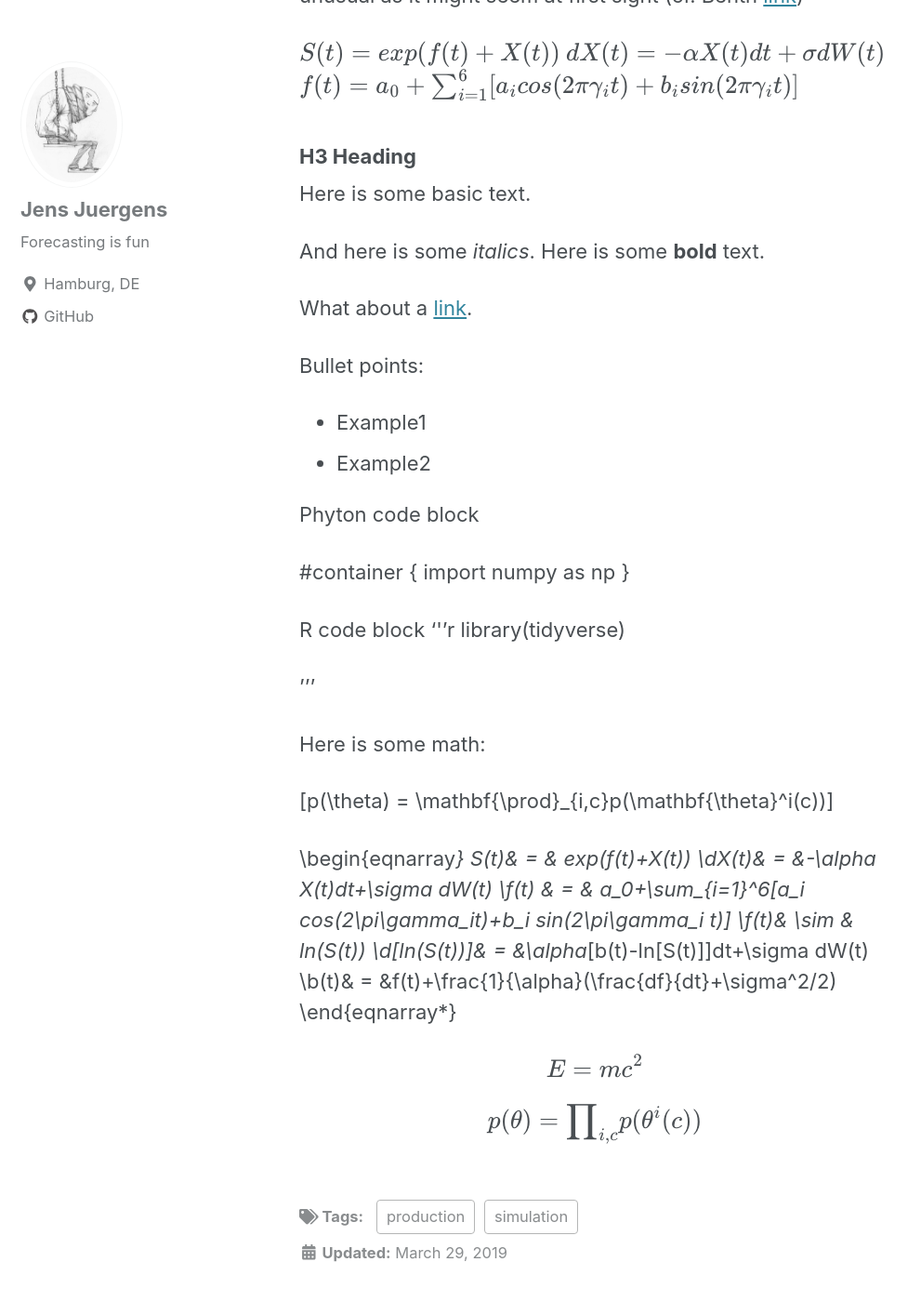
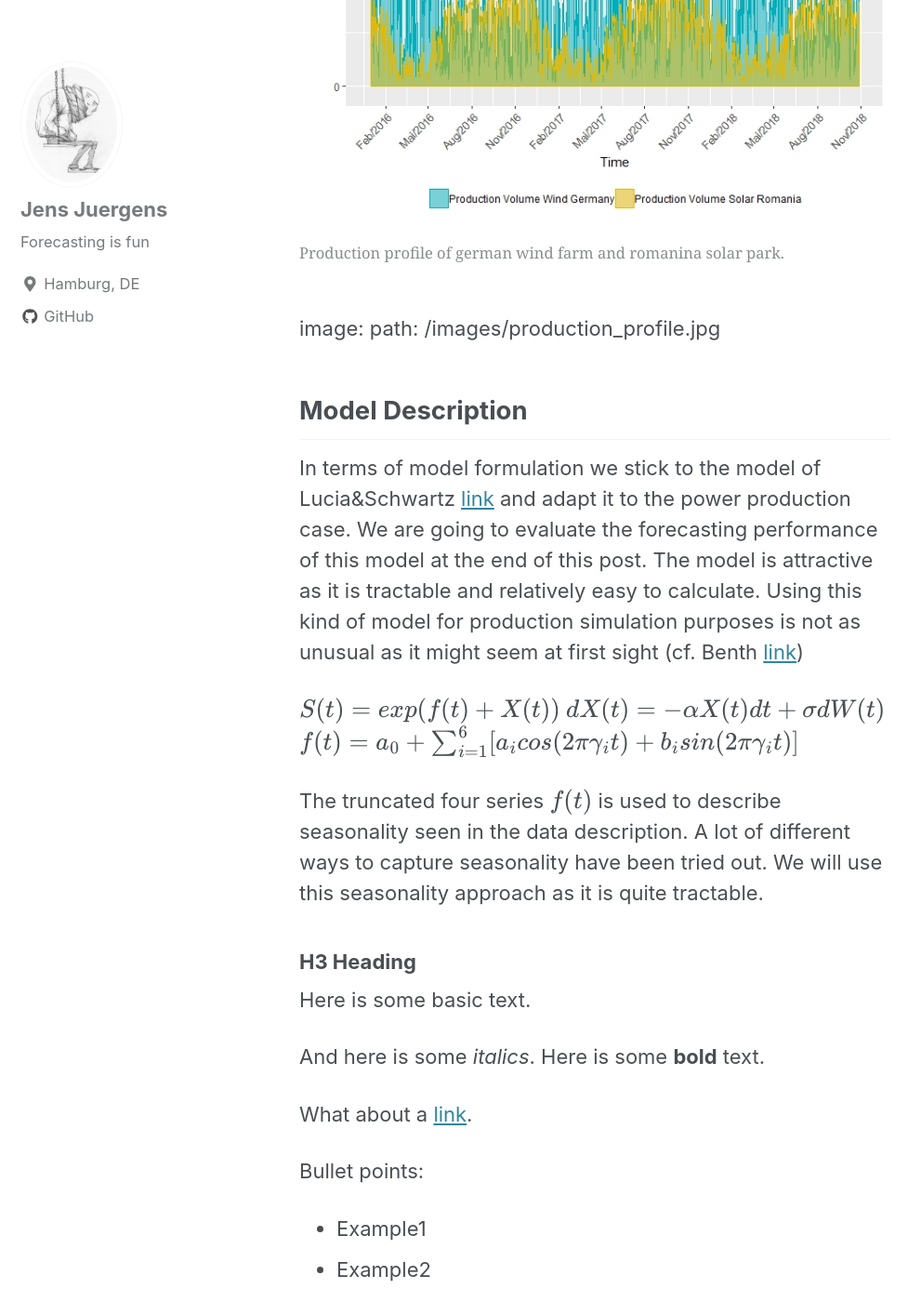
Before and after one commit to JensJuergens/werkbank, a Jekyll site: the page built from _posts/2019-03-29-initial.md, in a window 1280 px wide and 1400 px high, scrolled down 1077 px. Shown: the whole window at 93% size, without its empty margins (0-991 px from the left). Built offline with Jekyll 4.4.1, drawn with Linux system fonts in a browser that asks for light colours; cached includes are drawn as plain includes; formulas are drawn with MathJax 3; some of the changed text lies outside the part shown.

Commit message:
pictures

````diff
--- a/_posts/2019-03-29-initial.md
+++ b/_posts/2019-03-29-initial.md
@@ -12,11 +12,14 @@ header:
 # H1
 ## Data Description
 
-```yaml
+<figure class="one">
+    <a href="/images/production_profile.jpg"><img src="/images/production_profile.jpg"></a>
+    <figcaption>Production profile of german wind farm and romanina solar park.</figcaption>
+</figure>
+
+
 image:
   path: /images/production_profile.jpg
-```
-
 
 ## Model Description
 In terms of model formulation we stick to the model of Lucia&Schwartz [link](https://link.springer.com/article/10.1023/A:1013846631785) and adapt it to the power production case. We are going to evaluate the forecasting performance of this model at the end of this post. The model is attractive as it is tractable and relatively easy to calculate. Using this kind of model for production simulation purposes is not as unusual as it might seem at first sight (cf. Benth [link](https://papers.ssrn.com/sol3/papers.cfm?abstract_id=2979341))
@@ -24,6 +27,9 @@ In terms of model formulation we stick to the model of Lucia&Schwartz [link](htt
 $$ S(t) =  exp(f(t)+X(t)) $$
 $$ dX(t) = -\alpha X(t)dt+\sigma dW(t) $$
 $$ f(t)  =  a_0+\sum_{i=1}^6[a_i cos(2\pi\gamma_it)+b_i sin(2\pi\gamma_i t)] $$
+
+The truncated four series $f(t)$ is used to describe seasonality seen in the data description. A lot of different ways to capture seasonality have been tried out. We will use this seasonality approach as it is quite tractable.
+
 ### H3 Heading
 
 Here is some basic text.
@@ -44,10 +50,10 @@ Phyton code block
 }
 
 R code block
-'''r
+```r
 library(tidyverse)
 
-'''
+```
 
 Here is some math:
 
````
